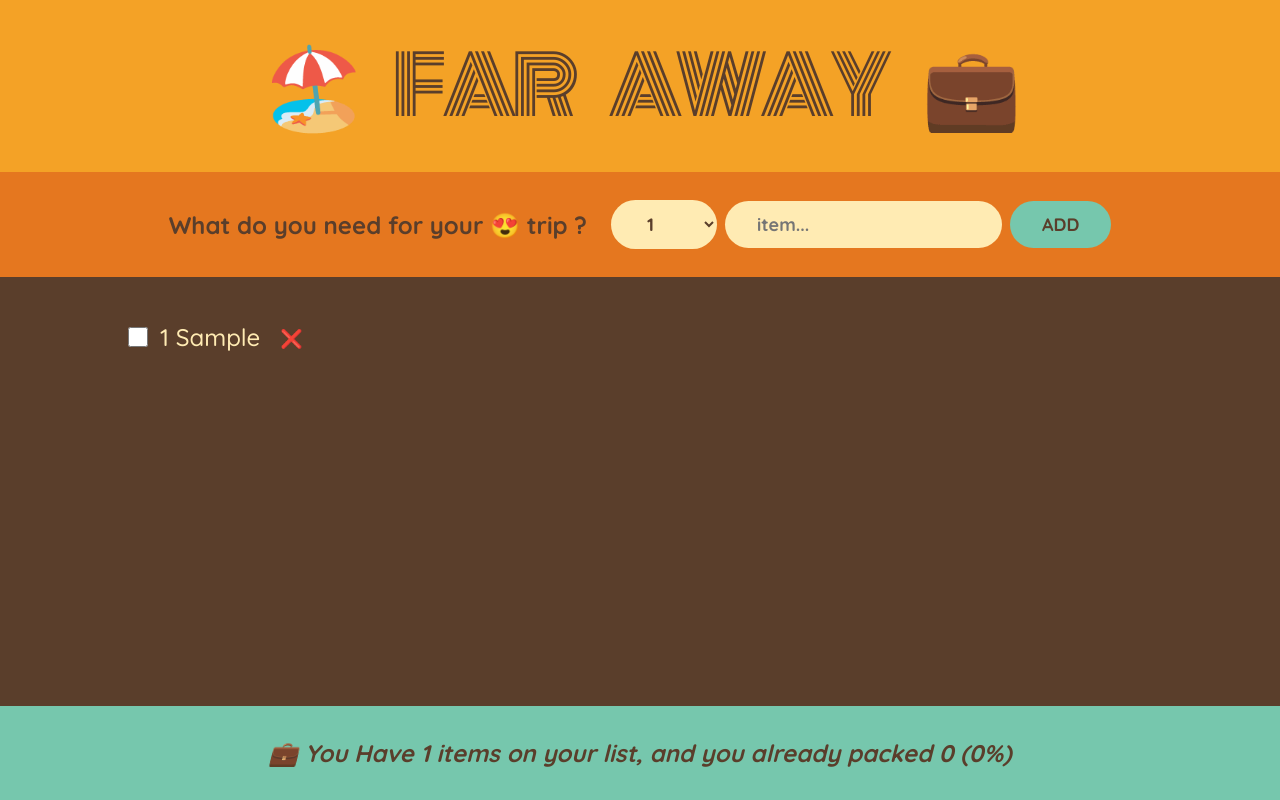
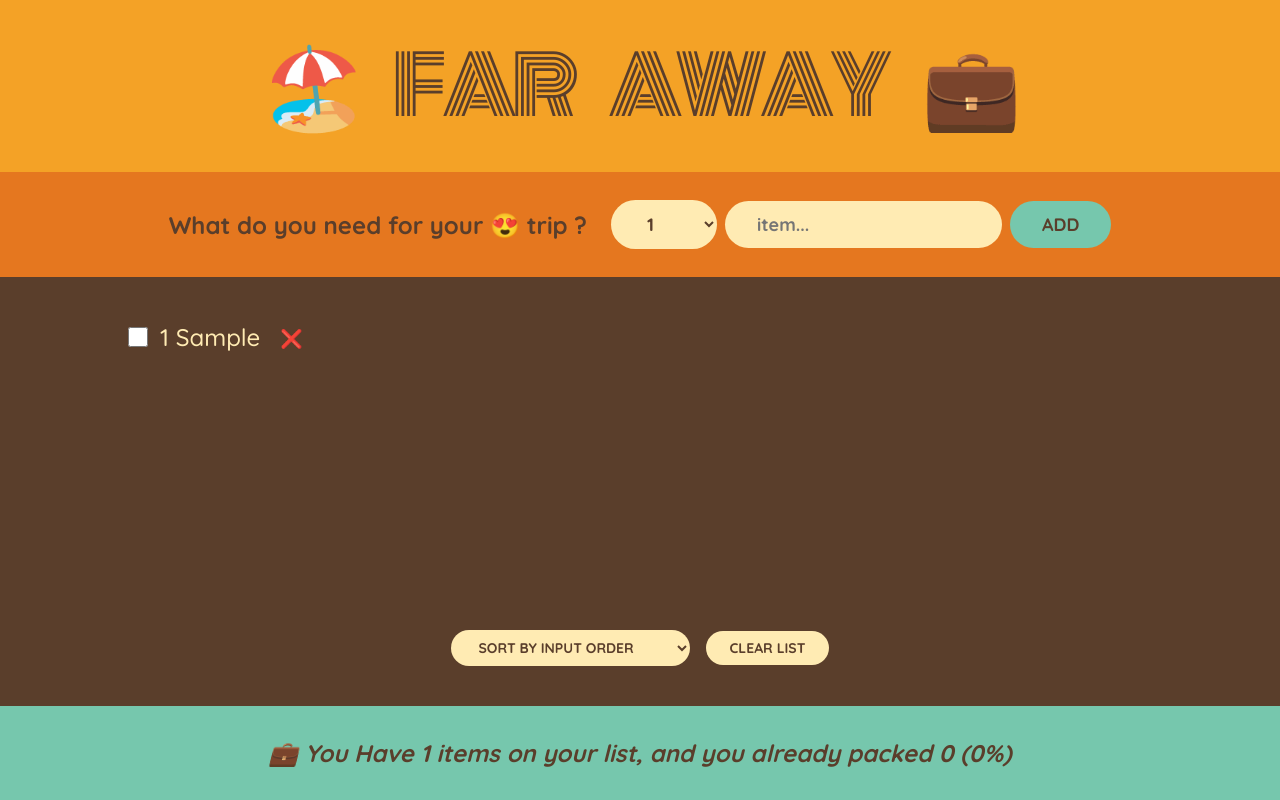
Before and after one commit to yurliansyahfajar/travel-list, a React (Create React App) app: page / in a window 1280 px wide. Both pictures are taken after typing "Sample" into the empty fields and a click on the button "ADD". Built offline with nearby package versions, Linux system fonts and the light colour scheme.

Commit message:
add sorting and clear all item function

```diff
--- a/src/App.js
+++ b/src/App.js
@@ -24,6 +24,11 @@
     );
   };
 
+  const handleDeleteAllItem = () => {
+    const confirm = window.confirm("Are you sure want to clear all items?");
+    if (confirm) setItems([]);
+  };
+
   return (
     <div className="app">
       <Logo />
@@ -32,6 +37,7 @@
         items={items}
         onDeleteItem={handleDeleteItem}
         onCheckItem={handleCheckItem}
+        onDeleteAllItem={handleDeleteAllItem}
       />
       <Stats items={items} />
     </div>
@@ -93,12 +99,29 @@
   );
 }
 
-function PackingList({ items, onDeleteItem, onCheckItem }) {
+function PackingList({ items, onDeleteItem, onCheckItem, onDeleteAllItem }) {
+  const [sortBy, setSortBy] = useState("input");
+
+  let sortedItem;
+
+  if (sortBy === "input") sortedItem = items;
+
+  if (sortBy === "description")
+    sortedItem = items
+      .slice()
+      .sort((a, b) => a.description.localeCompare(b.description));
+
+  if (sortBy === "packed")
+    sortedItem = items
+      .slice()
+      .sort((a, b) => Number(b.packed) - Number(a.packed));
+
   return (
     <div className="list">
-      {items.length !== 0 ? (
+      {sortedItem.length !== 0 ? (
+        <>
           <ul>
-          {items.map((item) => (
+            {sortedItem.map((item) => (
               <Item
                 description={item.description}
                 quantity={item.quantity}
@@ -110,6 +133,15 @@
               />
             ))}
           </ul>
+          <div className="actions">
+            <select value={sortBy} onChange={(e) => setSortBy(e.target.value)}>
+              <option value="input">Sort by input order</option>
+              <option value="description">Sort by description</option>
+              <option value="packed">Sort by packed status</option>
+            </select>
+            <button onClick={onDeleteAllItem}>Clear List</button>
+          </div>
+        </>
       ) : (
         <div>
           <h3>Packing List is Empty...</h3>
```
Lines whose indentation alone changed are shown as unchanged.
